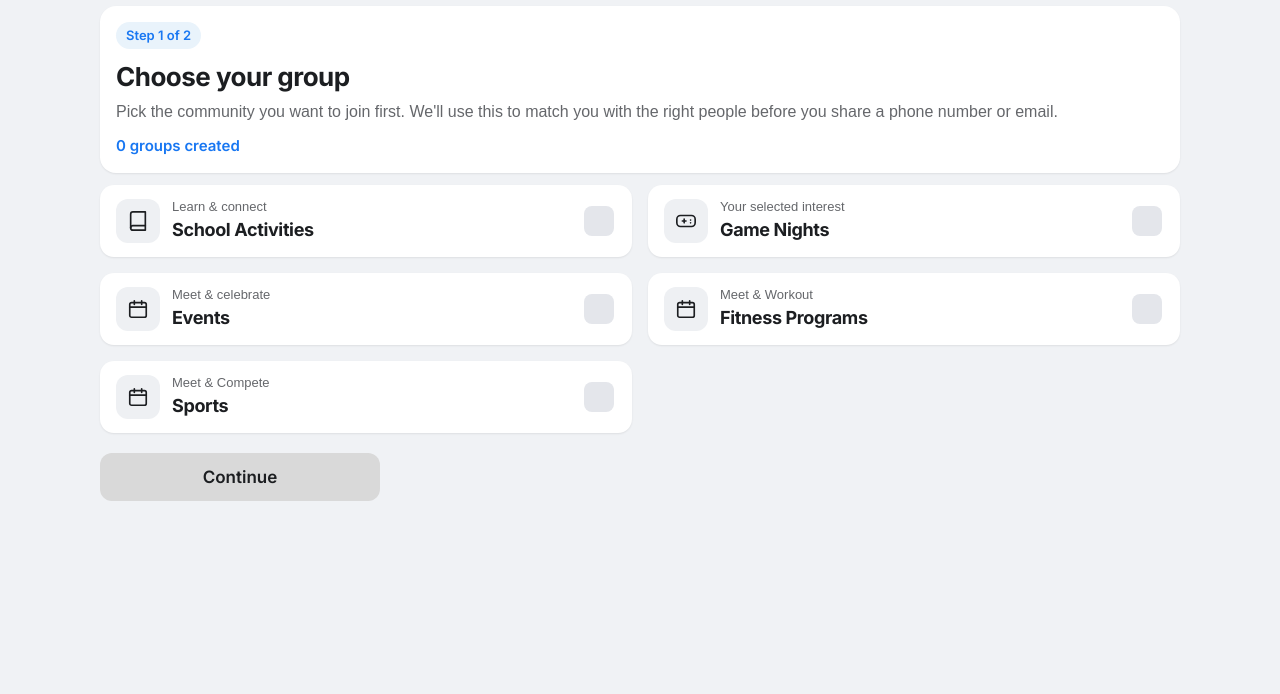
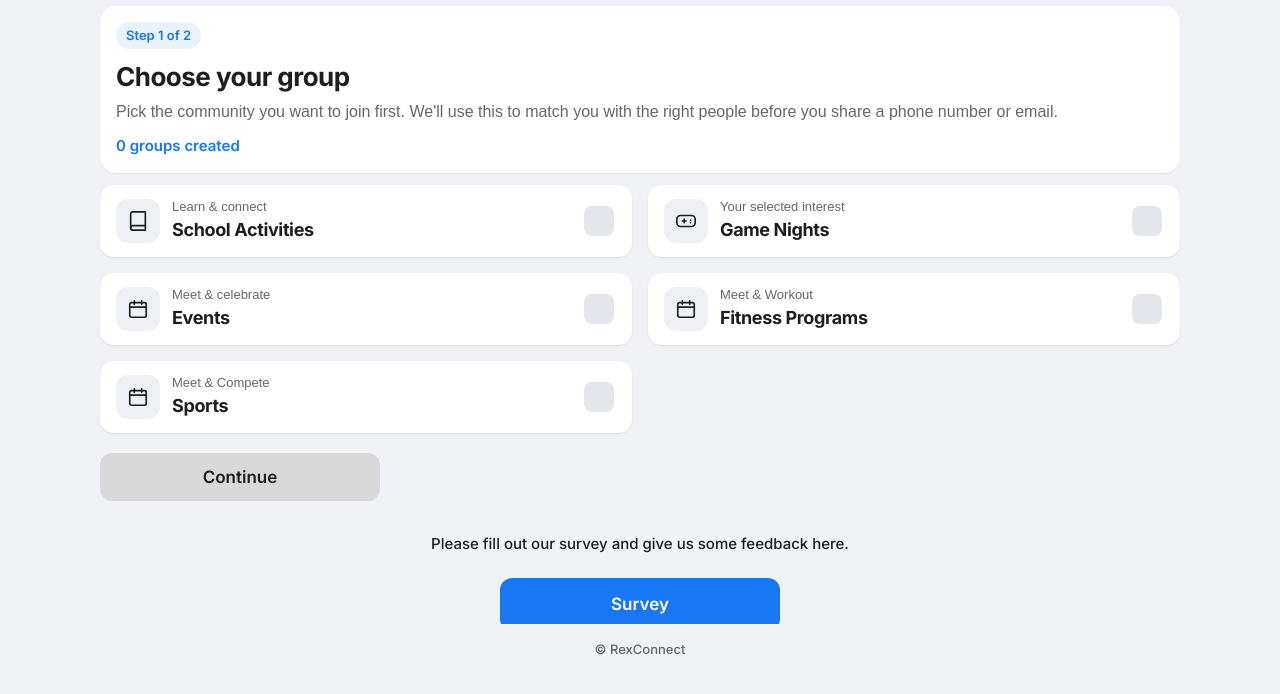
Before and after one commit to lukecc25/RexConnect, a website: page index.html in a window 1280 px wide. Shown: the part 122-816 px from the top of the page. Drawn offline with Linux system fonts and the light colour scheme; no server answers; a web font is replaced by a local one.

Commit message:
Added a button to the survey at the bottom of the site as well as a @RexConnect in the footer

```diff
--- a/index.html
+++ b/index.html
@@ -111,6 +111,8 @@
                 </div>
                 <button class="btn" id="continue-btn" type="submit" disabled>Continue</button>
             </form>
+            <p class="survey">Please fill out our survey and give us some feedback&nbsp;here.</p>
+            <a class="btn survey-btn" href="https://forms.gle/yRipneGJXZ78nqPZ8" target="_blank" rel="noopener noreferrer">Survey</a>
         </section>
 
         <section id="phone" class="screen" aria-labelledby="phone-title" hidden>
@@ -258,6 +260,7 @@
             </button>
         </section>
     </main>
+    <footer class="site-footer">© RexConnect</footer>
     <script src="script.js"></script>
 </body>
 </html>
--- a/server.js
+++ b/server.js
@@ -572,7 +572,8 @@ async function main() {
   const port = Number(process.env.PORT) || 8765;
   const server = http.createServer(handle);
   server.listen(port, "0.0.0.0", () => {
-    console.log(`Rex Connect is running on port ${port}`);
+    const url = process.env.RENDER_EXTERNAL_URL || `http://127.0.0.1:${port}/`;
+    console.log(`Rex Connect is running at ${url}`);
   });
 }
 
--- a/styles/styles.css
+++ b/styles/styles.css
@@ -122,7 +122,7 @@ button {
   min-height: 100vh;
   flex-direction: column;
   gap: 12px;
-  padding: 28px 16px 28px;
+  padding: 28px 16px 64px;
 }
 
 .screen.is-active {
@@ -283,6 +283,16 @@ button {
   letter-spacing: 0;
 }
 
+.survey {
+  margin: 20px 0 0;
+  color: var(--text);
+  font-family: var(--font-title);
+  font-size: 15px;
+  font-weight: 500;
+  line-height: 1.4;
+  text-align: center;
+}
+
 .radio {
   width: 30px;
   height: 30px;
@@ -344,6 +354,30 @@ button {
   background: var(--disabled);
   color: var(--text);
   cursor: not-allowed;
+}
+
+a.survey-btn {
+  margin-top: 12px;
+  text-align: center;
+  text-decoration: none;
+}
+
+.site-footer {
+  position: fixed;
+  left: 0;
+  right: 0;
+  bottom: 0;
+  z-index: 2;
+  margin: 0;
+  padding: 16px 16px 20px;
+  background: var(--bg);
+  color: var(--muted);
+  font-family: var(--font-title);
+  font-size: 13px;
+  font-weight: 500;
+  letter-spacing: 0;
+  line-height: 1.4;
+  text-align: center;
 }
 
 #phone-form .btn {
@@ -646,7 +680,7 @@ button {
 
   .screen {
     min-height: auto;
-    padding: 12px 0 32px;
+    padding: 12px 0 72px;
   }
 
   .brand {
@@ -669,9 +703,16 @@ button {
     flex: none;
   }
 
-  #continue-btn {
+  #continue-btn,
+  .survey-btn {
     width: 280px;
     margin-top: 8px;
+  }
+
+  .survey-btn {
+    margin-top: 12px;
+    margin-left: auto;
+    margin-right: auto;
   }
 
   #phone.is-active {
```
